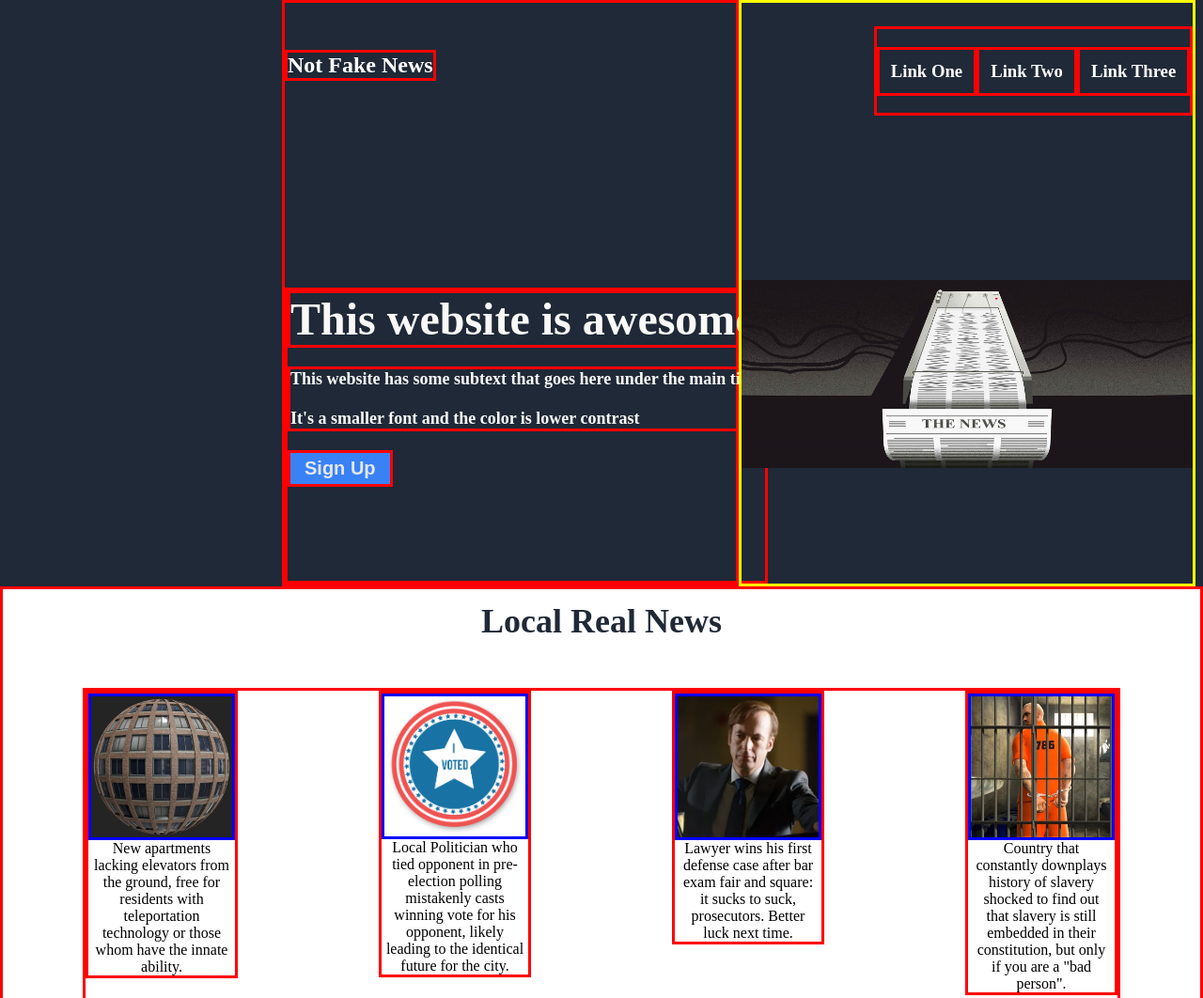
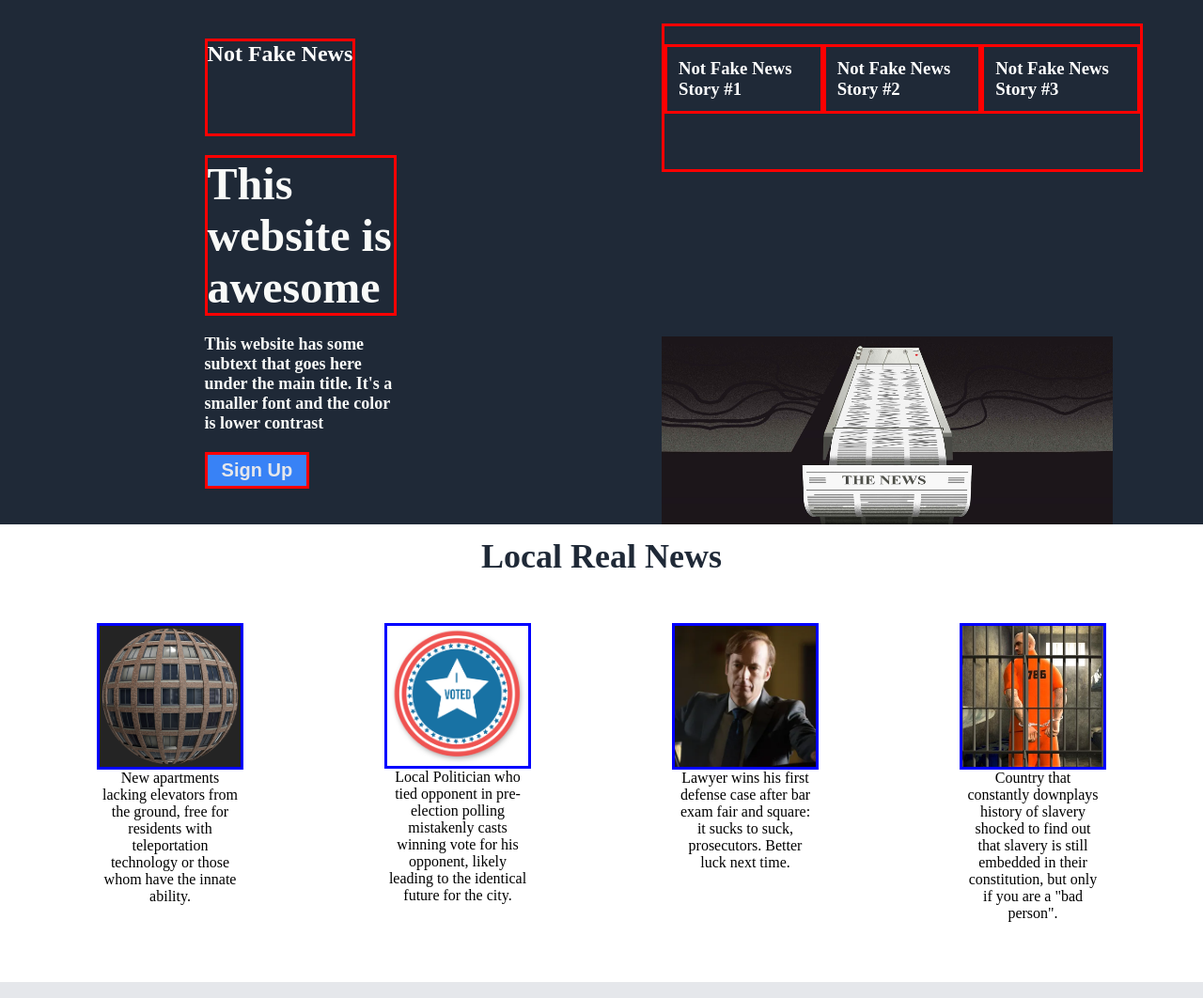
Before and after one commit to ElijahSemrau/Landing_Page, a plain HTML site: page index.html in a window 1280 px wide. Shown: the top 1062 px of the page at 94% size. Drawn offline with Linux system fonts and the light colour scheme.

Commit message:
Fixed positionings
Made page scale better. Need to reformat top still.

```diff
--- a/index.html
+++ b/index.html
@@ -19,16 +19,16 @@
             <h2>Not Fake News</h2>
                 <div class="topmidleft">
                     <div class="HeroMain">This website is awesome</div>
-                    <div class="HeroSec">This website has some subtext that goes here under the main title. <br></br> It's a smaller font and the color is lower contrast</div>
+                    <div class="HeroSec">This website has some subtext that goes here under the main title. It's a smaller font and the color is lower contrast</div>
                     <button class="signup">Sign Up</button>
 
                 </div>
         </div>
         <div class="secondheader">
             <div class="otherheaders">
-                <h3>Link One</h3>
-                <h3>Link Two</h3>
-                <h3>Link Three</h3>
+                <h3>Not Fake News Story #1</h3>
+                <h3>Not Fake News Story #2</h3>
+                <h3>Not Fake News Story #3</h3>
             </div>
             <img class="newspaper" src="./images/chicago-booth-fake-news.jpg" alt="Fake Newspaper">
         </div>
@@ -84,6 +84,8 @@
         </div>
    </div>
 
+   <div class="footer">Fake Copyright Footer Here - Elijah Semrau 2024</div>
+
 
 
 
--- a/styles.css
+++ b/styles.css
@@ -8,33 +8,34 @@ h2{
     display: flex;
     font-weight: bolder;
     margin-right: auto;
-    margin-top: 50px;
+    margin-top: 0.5%;
     border: solid red;
     flex-basis: content;
+    margin-left: 30%;
+    padding-bottom: 14%;
 }
 
+.mainheader,
+.topmidleft,
+.secondheader {
+    max-width: 40%;
+    width: 100%;
+    margin: auto;
+}
 
 .top{
     display: flex;
-    flex-direction: row;
-    text-wrap: nowrap;
-    width: auto;
+    justify-content: space-between;
     background: #1f2937;
     color: white;
-    text-overflow: unset;
-
 }
 
 .mainheader{
     display: flex;
-    margin-left: 300px;
-    justify-content: center;
-    align-items: center;
+    flex-direction: column;
+    align-items: flex-start;
+    text-align: left;
     font-weight: 600;
-    flex-direction: column;
-    width: 480px;
-    border: solid red;
-    flex-basis: content;
 }
 
 .otherheaders{
@@ -45,7 +46,7 @@ h2{
     margin-top: 25px;
     border: solid red;
     flex-basis: content;
-
+    padding-bottom: 8%;
 }
 
 
@@ -62,16 +63,8 @@ h3{
 .topmidleft{
     display: flex;
     flex-direction: column;
-    flex-wrap: wrap;
-    margin-top: 200px;
-    justify-content: space-evenly;
-    align-items: left;
-    margin-inline-end: 850px;
+    align-items: flex-start;
     gap: 20px;
-    padding-bottom: 100px;
-    margin-left: auto;
-    border: solid red;
-    flex-basis: content;
 }
 
 .HeroMain {
@@ -88,9 +81,6 @@ h3{
     display: flex;
     font-size: 18px;
     color: #F9FAF8;
-    border: solid red;
-    flex-basis: content;
-
 }
 
 .signup{
@@ -113,15 +103,14 @@ h3{
 .newspaper{
     display: flex;
     height:200px;
+    justify-content: center;
+    align-items: flex-start;
 }
 
 .secondheader{
     display: flex;
     flex-direction: column;
-    border: solid yellow;
-    flex-basis: content;
-    margin-left: auto;
-    margin-right: 350px;
+    align-items: flex-start;
     gap: 175px;
 }
 
@@ -131,8 +120,7 @@ h3{
     align-items: center;
     flex-direction: column;
     gap: 50px;
-    border: solid red;
-    flex-basis: content;
+
     padding-top: 1%;
 }
 
@@ -160,8 +148,6 @@ h3{
     display: flex;
     justify-content: center;
     align-items: stretch;
-    border: solid red;
-    flex-basis: 100%;
     gap: 150px;
     padding-bottom: 5%;
 }
@@ -182,8 +168,6 @@ h3{
     flex-direction: column;
     align-items: center;
     text-align: center;
-    border: solid red;
-    flex-basis: 100%;
     height: 100%;
 }
 
@@ -198,12 +182,10 @@ h3{
 .textstuff{
     display: flex;
     flex-direction: column;
+    padding: 0 20px;
     margin: auto;
-    padding-top: 75px;
-    padding-bottom: 75px;
-    margin-right: 600px;
-    margin-left: 600px;
-    flex-basis: 100%;
+    max-width: 800px;
+    box-sizing: border-box;
 
 }
 
@@ -223,11 +205,13 @@ h3{
 .bottom{
     display: flex;
     margin-top: 4%;
+    margin-bottom: 4%;
 }
 
 .bottombackground{
     display: flex;
     background-color: #3882F6;
+    flex-direction: row;
     border-radius: 25px;
     padding-top: 0.25%;
     padding-bottom: 0.25%;
@@ -237,6 +221,8 @@ h3{
     align-items: center;
     margin-left: auto;
     margin-right: auto;
+    margin-top: auto;
+    margin-bottom: auto;
 }
 
 .signuptwo{
@@ -254,3 +240,25 @@ h3{
 .bottomtext{
     padding-right: 20%;
 }
+
+.cta{
+    color: white;
+    font-weight: bold;
+    font-size:larger;
+}
+
+.ctasubtext{
+    color: white;
+}
+
+.footer{
+    display: flex;
+    justify-content: center;
+    align-items: center;
+    background-color: #1F2937;
+    color: white;
+    padding-top: 2%;
+    padding-bottom: 2%;
+    font-size: large;
+    font-weight: bold;
+}
```
